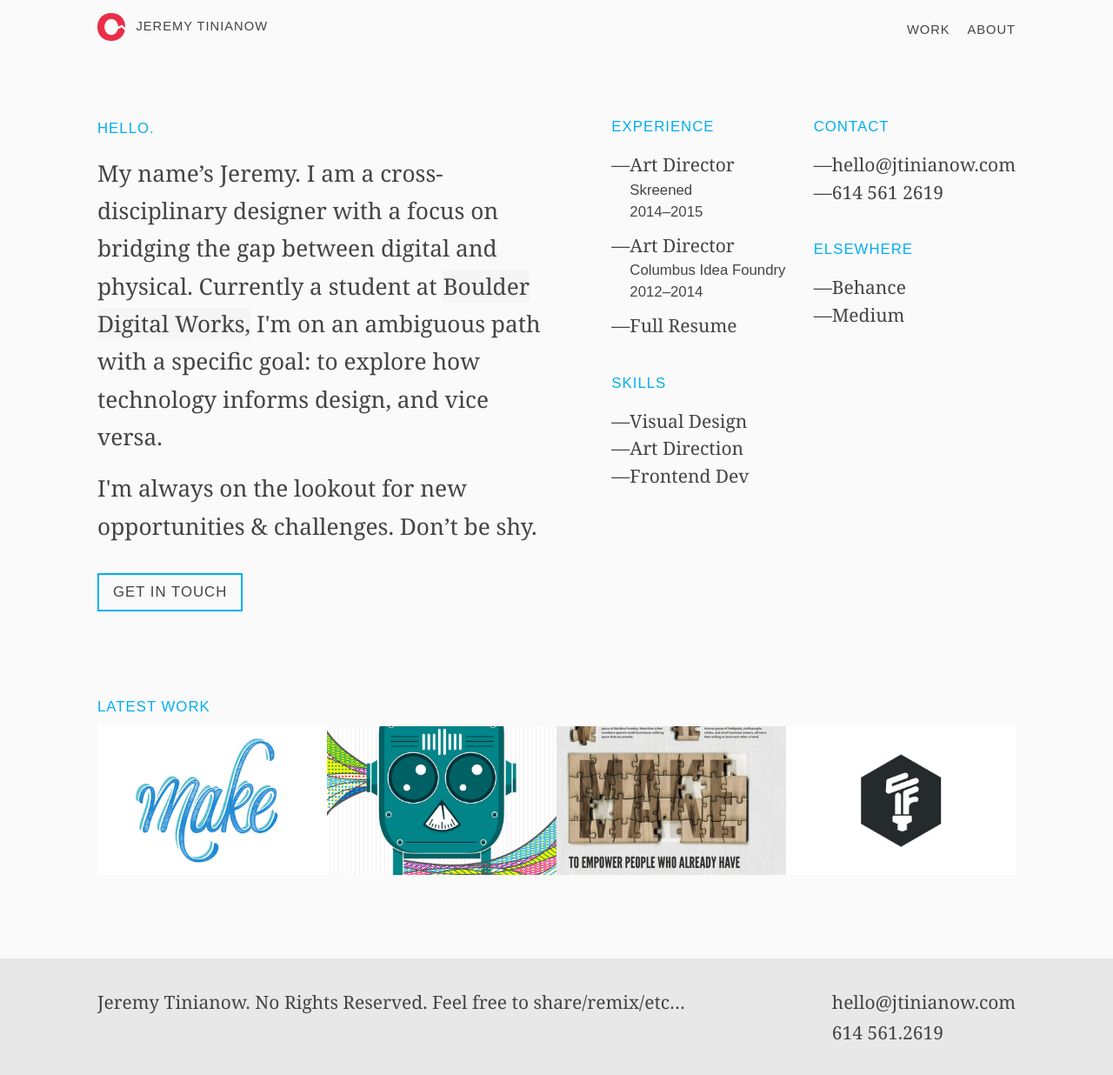
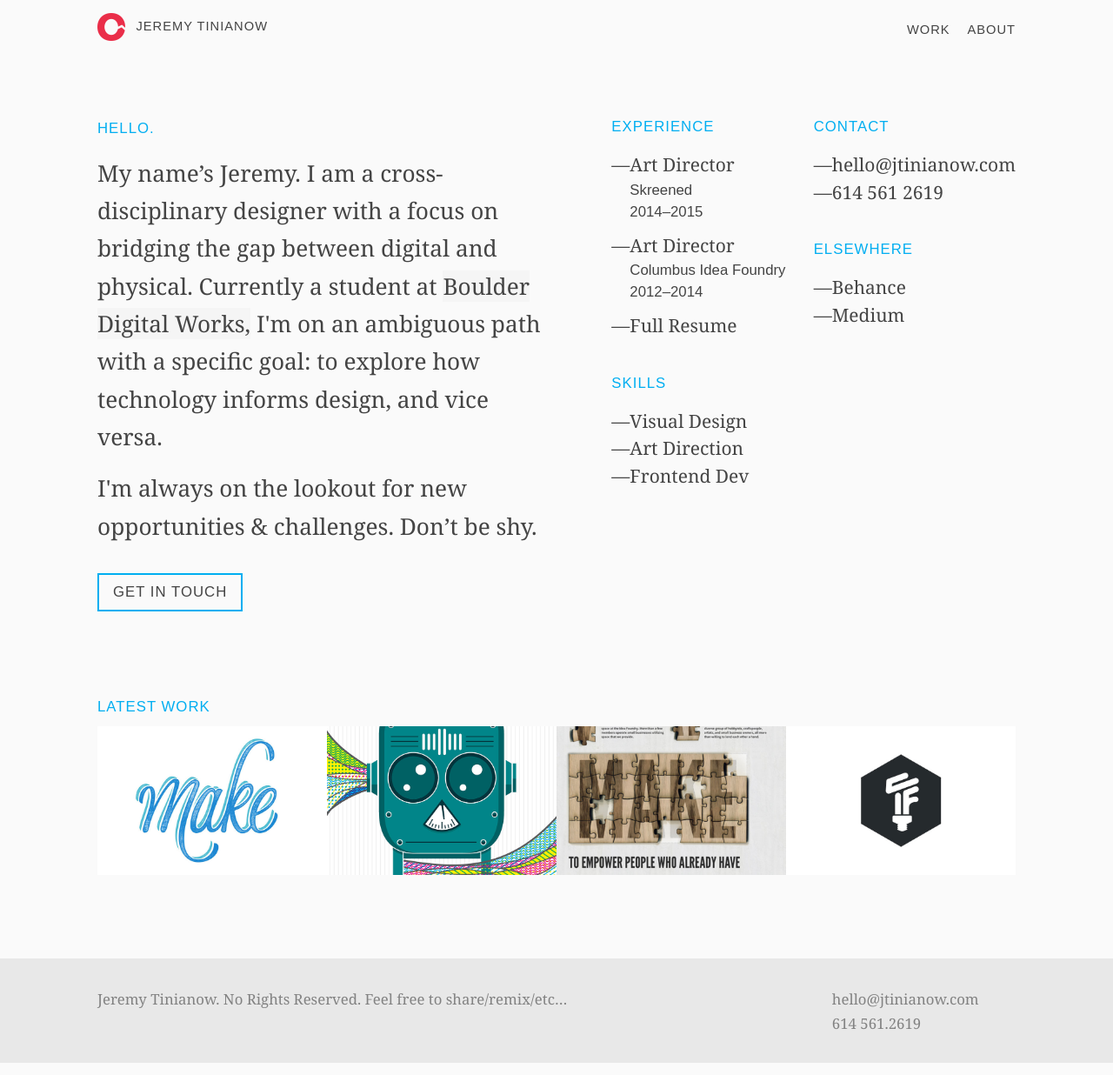
Before and after one commit to jtinianow/portfolio-mar2015, a Jekyll site: the page built from index.html, in a window 1280 px wide and 1236 px high. Shown: the whole window at 87% size. Built offline with Jekyll 4.4.1, drawn with Linux system fonts in a browser that asks for light colours; nearby versions of some CDN libraries.

Commit message:
Changed color of footer text and column width for homepage info

```diff
--- a/_sass/_layout.scss
+++ b/_sass/_layout.scss
@@ -144,7 +144,9 @@
 }
 .site-footer__wrapper{
 
+    color: $grey-color;
     @media (min-width: 768px) {
+        font-size: 0.8em;
         display: flex;
     }
 }
@@ -431,7 +433,7 @@ p.project-preview__tags, p.project-preview__client {
     }
 }
 .home-links__wrapper {
-    margin-right: $spacing-unit;
+    margin-right: $spacing-unit / 2;
 
     @media (min-width: 1100px) {
         margin-right: 0;
```
Also changed, not shown: 3 other files.
